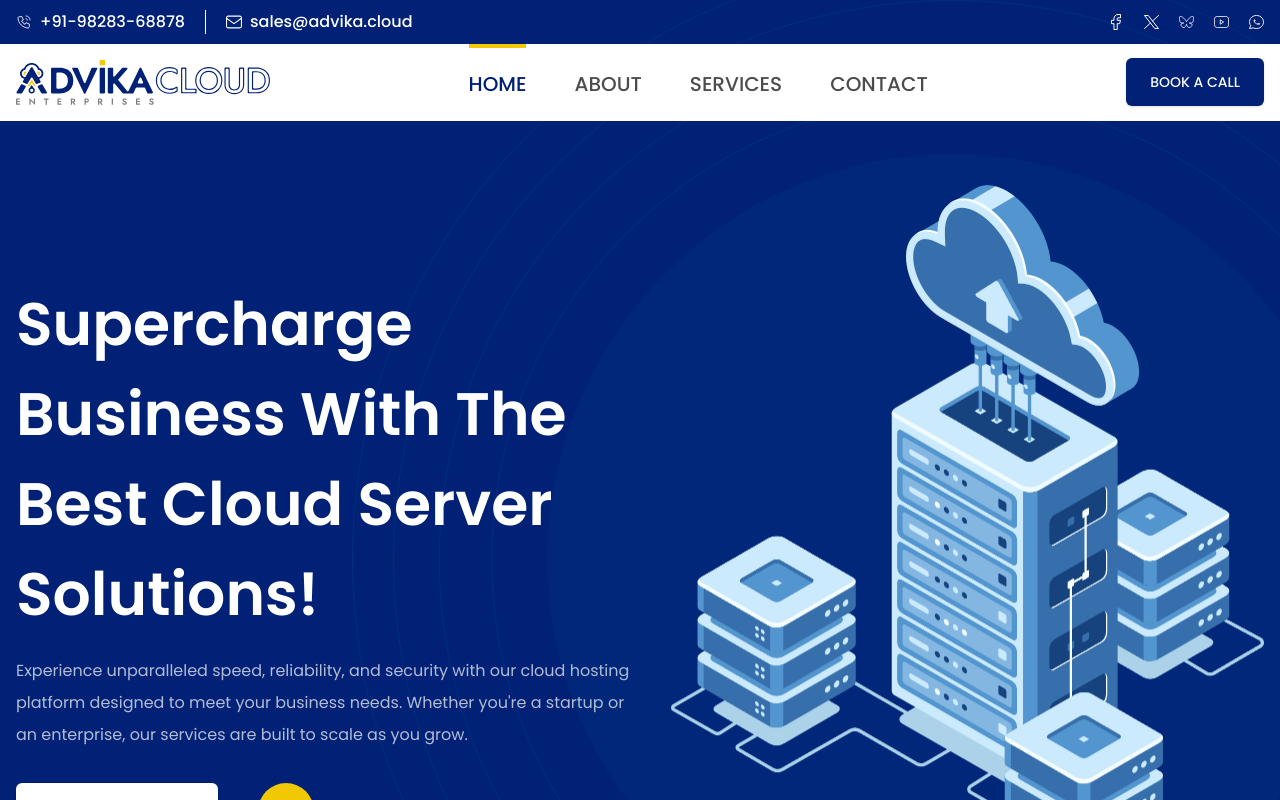
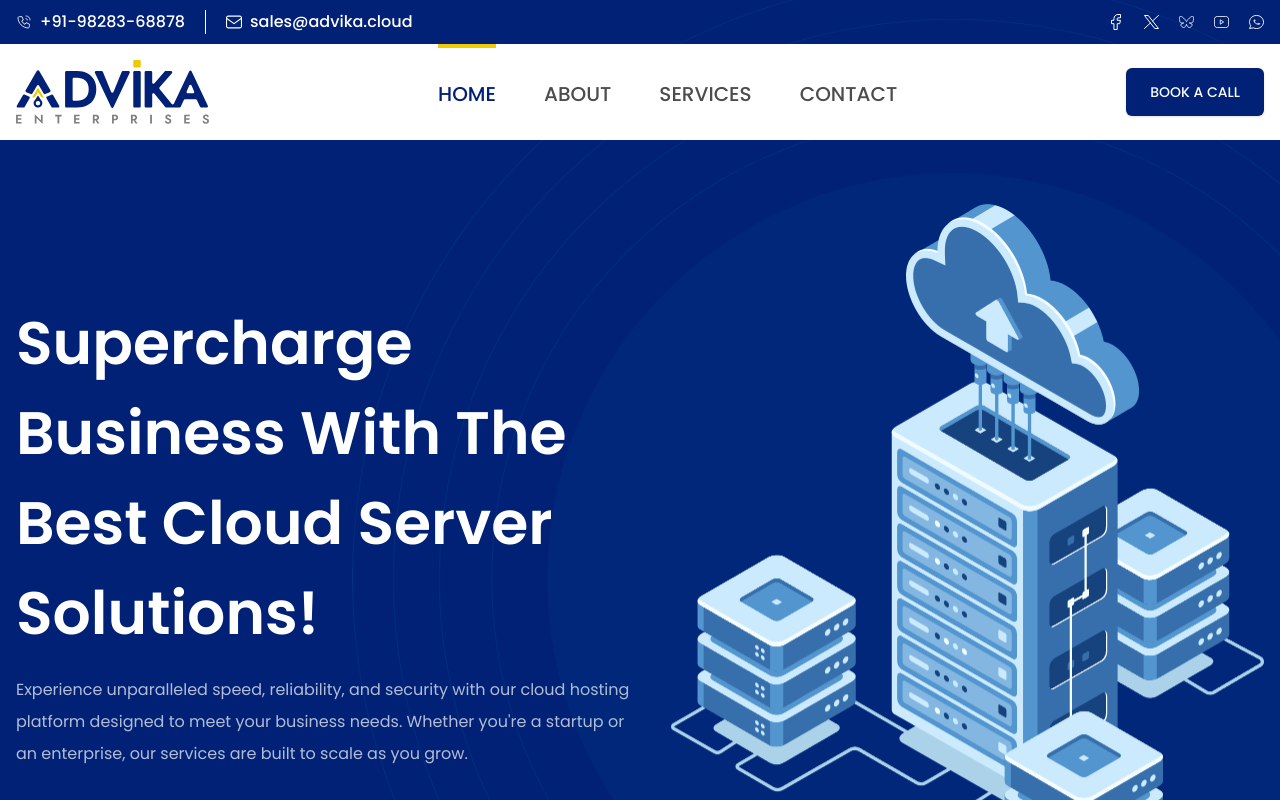
Before and after one commit to kshekh-k/advika-cloud, a Next.js app: page / in a window 1280 px wide. Shown: the top 800 px of the page. Built offline with nearby package versions, Linux system fonts and the light colour scheme.

Commit message:
Updated header logo

```diff
--- a/src/app/home/intro.tsx
+++ b/src/app/home/intro.tsx
@@ -82,10 +82,10 @@ export default function HomeIntro({ onContactClick }: Props) {
             <div className="flex justify-between">
               <div className="py-4">
                 <Image
-                  src={"/svg/advika-cloud-logo.svg"}
+                  src={"/svg/advika-logo.svg"}
                   alt="Advika Cloud"
-                  width={254}
-                  height={45}
+                  width={193}
+                  height={63}
                 />
               </div>
               <ul className="flex items-center gap-12 text-xl font-medium uppercase">
```
Also changed, not shown: public/svg/advika-logo.svg (added).
